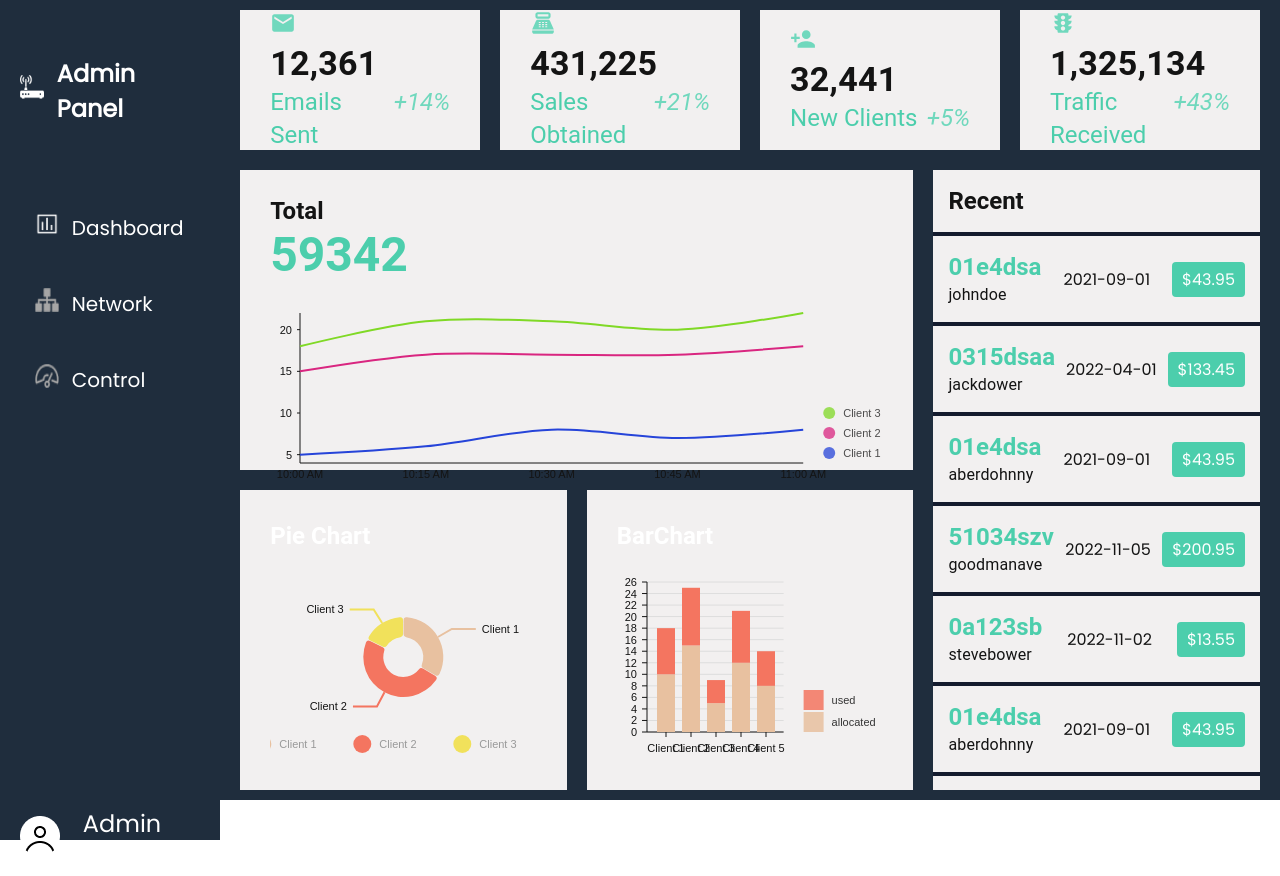
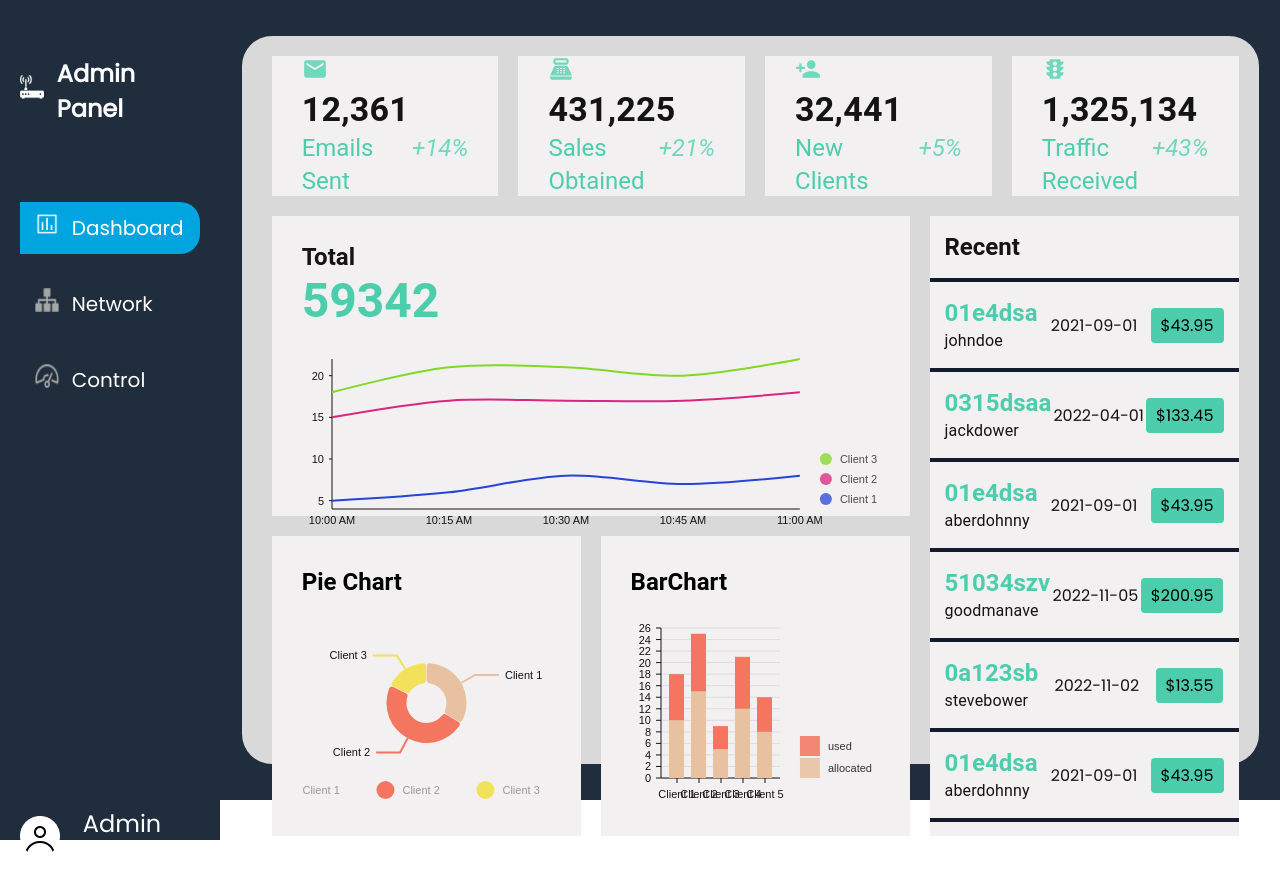
Before and after one commit to arhvnn/DevFest-Frontend, a Next.js app: page /dashboard in a window 1280 px wide. Built offline with nearby package versions, Linux system fonts and the light colour scheme.

Commit message:
Added dashboard

```diff
--- a/app/dashboard/page.tsx
+++ b/app/dashboard/page.tsx
@@ -8,18 +8,17 @@ import network from "../../assets/network.png";
 import control from "../../assets/control.png";
 import avatar from "../../assets/avatar.png";
 import Image from 'next/image';
-import Charts from "../../components/dashboard/dashboardDetails"
-import Topology from "../../components/NetworkTopology/NetworkTopology"
+import Charts from "../../components/dashboard/dashboardDetails";
 import NetworkTopology from "../../components/NetworkTopology/NetworkTopology";
+
 const Dashboard = () => {
-    const [activeItem, setActiveItem] = useState('');
+    const [activeItem, setActiveItem] = useState('dashboard');
 
     const handleItemClick = (item: SetStateAction<string>) => {
         setActiveItem(item);
     };
 
     return (
-
         <div className={styles.container}>
             <div className={styles.DashContainer}>
                 <div className={styles.sideBar}>
@@ -64,7 +63,9 @@ const Dashboard = () => {
                     </div>
                 </div>
                 <div className={styles.mainContent}>
-                    <Charts></Charts>
+                    {activeItem === 'dashboard' && <Charts />}
+                    {activeItem === 'network' && <NetworkTopology />}
+                    {activeItem === '' && <div>Select an option from the sidebar</div>} {/* Optional message when no item is selected */}
                 </div>
             </div>
         </div>
--- a/components/dashboard/dashboardDetails.tsx
+++ b/components/dashboard/dashboardDetails.tsx
@@ -10,12 +10,15 @@ import BarChart from "./BarChart";
 import LineChart from "./LineChart";
 import StatBox from "./StatBox";
 import PieChart from "./PieChart";
+import styles from "./dashboard.module.css"
 
 const Dashboard = () => {
   const theme = useTheme();
   const colors = tokens(theme.palette.mode);
 
   return (
+    <div className={styles.container}>
+
     <div style={{ margin: "20px" }}>
       {/* HEADER */}
       <div style={{ display: "flex", justifyContent: "space-between", alignItems: "center" }}>
@@ -220,6 +223,7 @@ const Dashboard = () => {
         </div>
       </div>
     </div>
+    </div>
   );
 };
 
```
